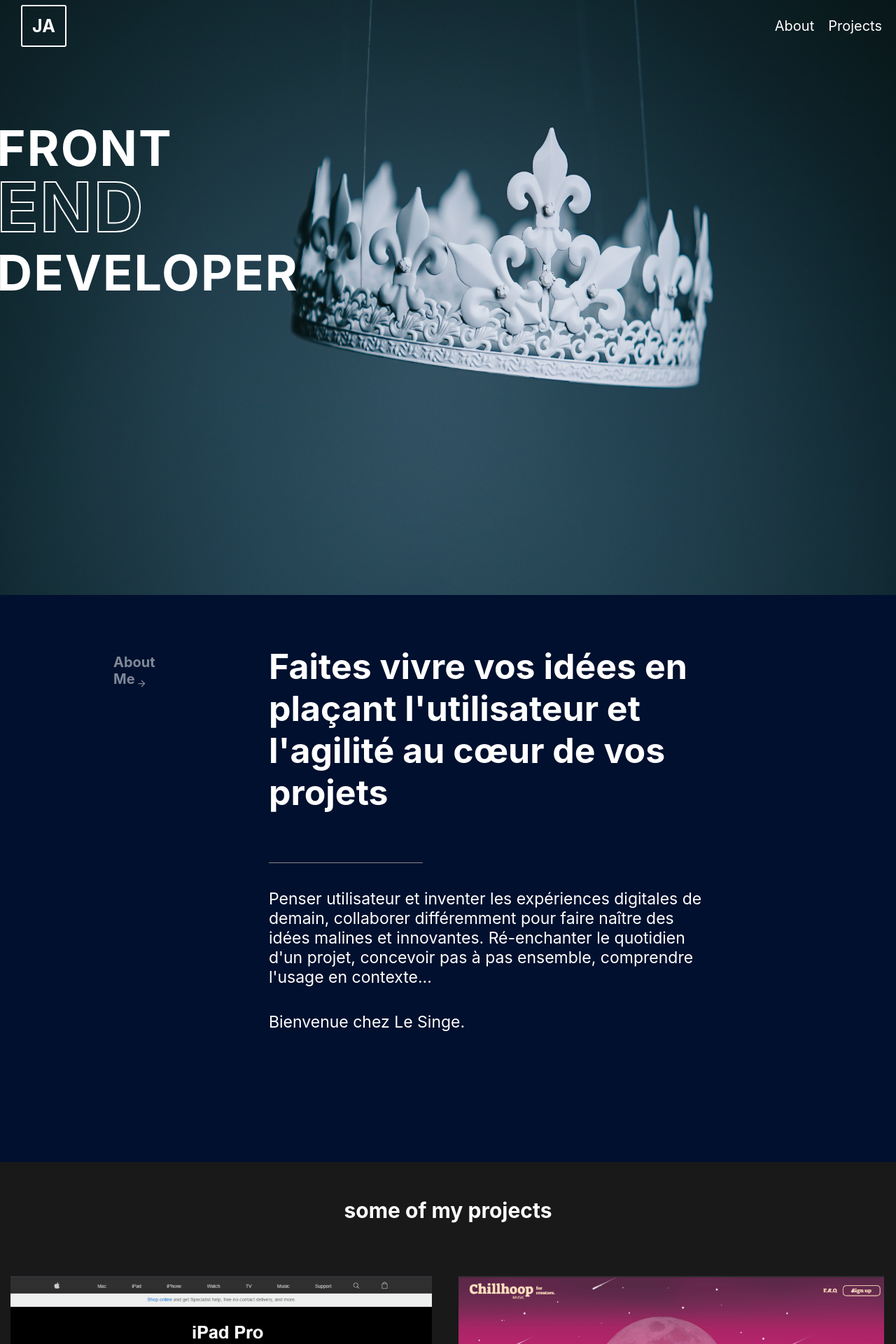
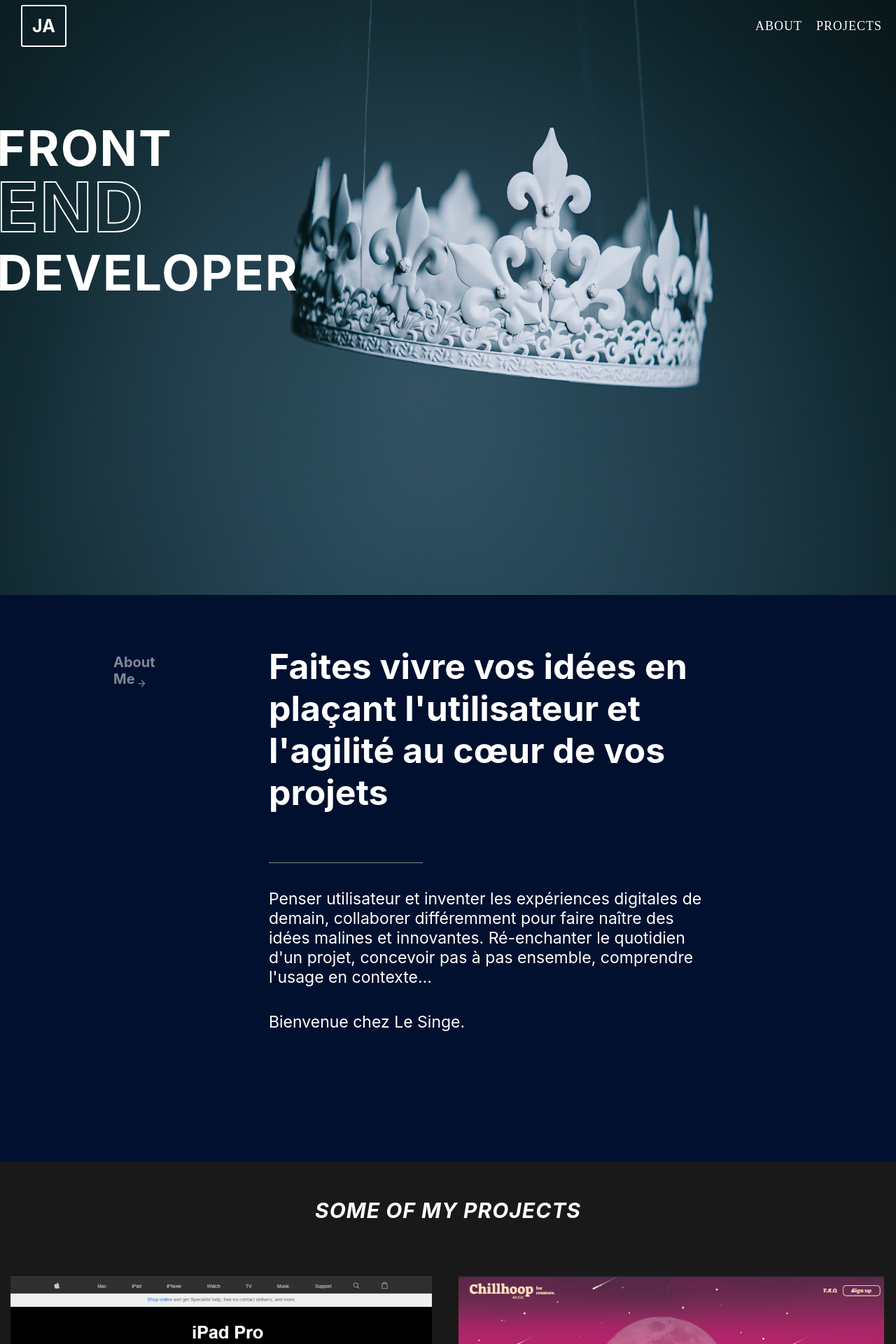
Before and after one commit to joao-alvarenga/portifolio-site-next-js, a Next.js app: page / in a window 1280 px wide. Shown: the top 1920 px of the page at 70% size. Built offline with nearby package versions, Linux system fonts and the light colour scheme.

Commit message:
add updates

```diff
--- a/styles/Home.module.css
+++ b/styles/Home.module.css
@@ -1,3 +1,7 @@
+@import url('https://fonts.googleapis.com/css2?family=Montserrat:wght@400;500;600&display=swap');
+
+@value fontMain: 'Montserrat', sans-serif;
+
 .header {
   width: 100%;
   height: 7.4em;
@@ -25,7 +29,11 @@
 
 .nav ul li {
   color: #fff;
-  font-size: 2em;
+  font-size: 1.8em;
+  font-family: fontMain;
+  font-weight: 500;
+  letter-spacing: 1px;
+  text-transform: uppercase;
 }
 
 .logo__container {
--- a/styles/Projects.module.css
+++ b/styles/Projects.module.css
@@ -172,6 +172,9 @@
     font-size: 3em;
     margin-top: 4%;
     color: #fff;
+    text-transform: uppercase;
+    letter-spacing: 1px;
+    font-style: italic;
     display: flex;
     align-items: center;
     justify-content: center;
```
